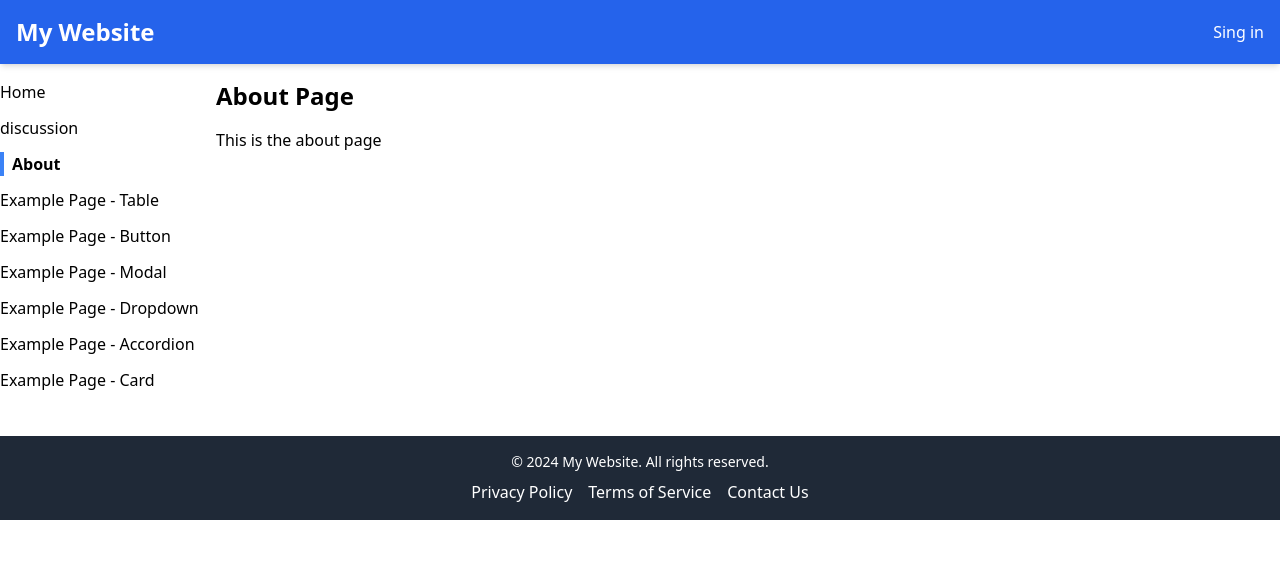
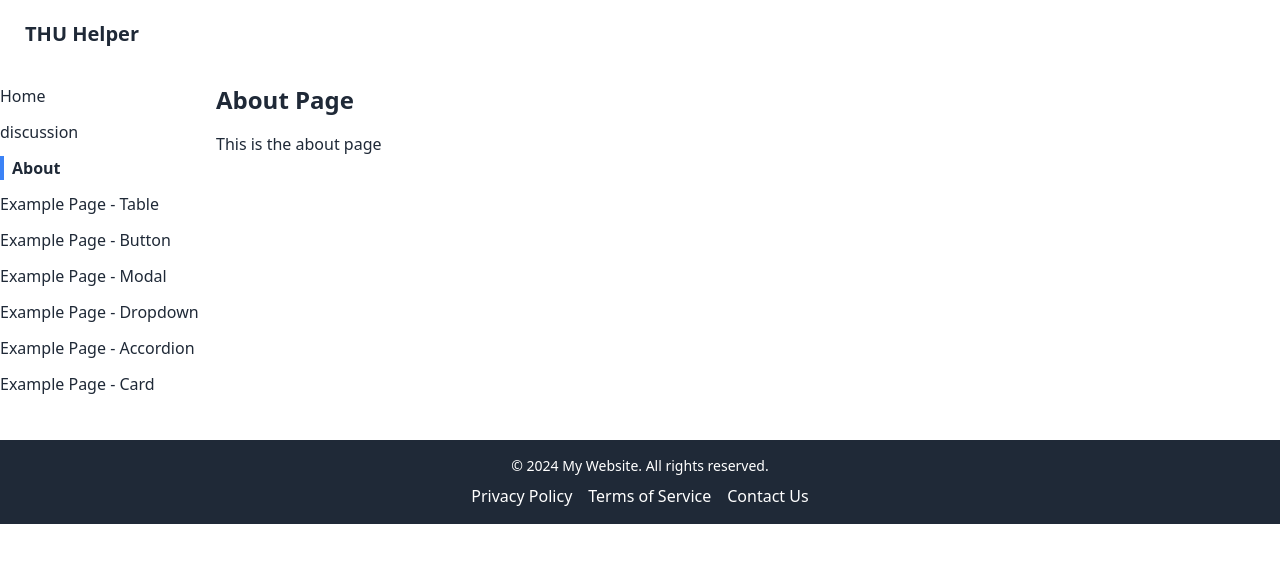
Before and after one commit to kirbeee/thu-senior-project, a React (Create React App) app in the folder frontend/: page /about in a window 1280 px wide. Shown: the top 562 px of the page. Built offline with nearby package versions, Linux system fonts and the light colour scheme.

Commit message:
init the ui library and login staff

```diff
--- a/frontend/package.json
+++ b/frontend/package.json
@@ -19,7 +19,7 @@
     "react-icons": "^5.3.0",
     "react-redux": "^9.1.0",
     "react-router-dom": "^6.26.2",
-    "react-scripts": "5.0.1",
+    "react-scripts": "^5.0.1",
     "redux": "^5.0.1",
     "tailwind-merge": "^2.5.2",
     "tailwindcss": "^3.4.9",
@@ -50,5 +50,8 @@
       "last 1 firefox version",
       "last 1 safari version"
     ]
+  },
+  "devDependencies": {
+    "daisyui": "^4.12.11"
   }
 }
--- a/frontend/src/components/Accordion.js
+++ /dev/null
@@ -1,5 +0,0 @@
-function Accordion() {
- return <div>Accordion</div>
-}
-
-export default Accordion
--- a/frontend/src/pages/Header.js
+++ b/frontend/src/pages/Header.js
@@ -3,14 +3,14 @@ import { Link } from 'react-router-dom';
 
 const Header = () => {
     return (
-        <header className="bg-blue-600 p-4 shadow-md">
-            <div className="container mx-auto flex justify-between items-center">
-                <h1 className="text-white text-2xl font-bold">My Website</h1>
-                <nav>
-                    <ul className="flex space-x-4">
+        <header className="navbar bg-base-100">
+            <div className="flex-1">
+                <a href="http://localhost:3000" className="btn btn-ghost text-xl">THU Helper</a>
+            </div>
+            <div className="flex-none">
+                    <ul className="menu menu-horizontal px-1">
                         <li><Link to="/login" key="login" className="text-white hover:text-gray-300">Sing in</Link></li>
                     </ul>
-                </nav>
             </div>
         </header>
     );
--- a/frontend/src/pages/LandingPage.js
+++ b/frontend/src/pages/LandingPage.js
@@ -1,13 +1,13 @@
 import { useEffect } from "react";
 import { useDispatch, useSelector } from "react-redux";
-import { fetchUsers } from "../store";
+import { authApi } from "../store";
 import Skeleton from "../components/Skeleton";
 
 function LandingPage() {
     const dispatch = useDispatch();
     const {isLoading, data, error} = useSelector((state) => state.users);
     useEffect(() => {
-        dispatch(fetchUsers());
+        dispatch(authApi());
     }, [dispatch]);
     if(isLoading) return <Skeleton times={6} className="h-10 w-full"/>;
     if(error) return <div>Error</div>;
--- a/frontend/src/store/index.js
+++ b/frontend/src/store/index.js
@@ -7,4 +7,4 @@ export const store = configureStore({
     }
 })
 
-export * from "./thunks/fetchUsers";
+export * from "./thunks/authApi";
--- a/frontend/src/store/slices/usersSlice.js
+++ b/frontend/src/store/slices/usersSlice.js
@@ -1,5 +1,5 @@
 import {createSlice} from "@reduxjs/toolkit";
-import {fetchUsers} from "../thunks/fetchUsers";
+import {authApi} from "../thunks/authApi";
 
 const usersSlice = createSlice({
     name: 'users',
@@ -9,14 +9,14 @@ const usersSlice = createSlice({
         error: null
     },
     extraReducers(builder) {
-        builder.addCase(fetchUsers.pending, (state, action) => {
+        builder.addCase(authApi.pending, (state, action) => {
             state.isLoading = true;
         })
-        builder.addCase(fetchUsers.fulfilled, (state, action) => {
+        builder.addCase(authApi.fulfilled, (state, action) => {
             state.isLoading = false;
             state.data = action.payload;
         })
-        builder.addCase(fetchUsers.rejected, (state, action) => {
+        builder.addCase(authApi.rejected, (state, action) => {
             state.isLoading = false;
             state.error = action.error
         })
--- /dev/null
+++ b/frontend/src/store/thunks/authApi.js
@@ -0,0 +1,34 @@
+import {createAsyncThunk} from "@reduxjs/toolkit";
+import axios from "axios";
+
+const authApi = createAsyncThunk("users/fetch", async (userId, thunkAPI) => {
+    if (!localStorage.getItem("authToken")) {
+        return thunkAPI.rejectWithValue("User is not authenticated");
+    }
+    const response = await axios.get("http://localhost:8000/dj-rest-auth/user/",{
+        headers: {
+            Authorization: `Token ${localStorage.getItem("authToken")}`
+        }
+    });
+    // DEV ONLY
+    await new Promise((resolve) => setTimeout(resolve, 1000));
+    console.log(response.data);
+    return response.data;
+});
+
+const logoutApi = createAsyncThunk("users/logout", async (userId, thunkAPI) => {
+    if (!localStorage.getItem("authToken")) {
+        return thunkAPI.rejectWithValue("User is not authenticated");
+    }
+    const response = await axios.post("http://localhost:8000/dj-rest-auth/logout/", {
+        headers: {
+            Authorization: `Token ${localStorage.getItem("authToken")}`
+        }
+    });
+    // DEV ONLY
+    await new Promise((resolve) => setTimeout(resolve, 1000));
+    console.log(response.data);
+    return response.data;
+});
+
+export {authApi , logoutApi};
--- a/frontend/src/store/thunks/fetchUsers.js
+++ /dev/null
@@ -1,12 +0,0 @@
-import {createAsyncThunk} from "@reduxjs/toolkit";
-import axios from "axios";
-
-const fetchUsers = createAsyncThunk("users/fetch", async (userId, thunkAPI) => {
-    const response = await axios.post("http://localhost:8000/account/login");
-    // DEV ONLY
-    await new Promise((resolve) => setTimeout(resolve, 1000));
-    console.log(response.data);
-    return response.data;
-});
-
-export {fetchUsers};
--- a/frontend/tailwind.config.js
+++ b/frontend/tailwind.config.js
@@ -15,5 +15,18 @@ module.exports = {
       }
     },
   },
-  plugins: [],
+  plugins: [
+      require('daisyui')
+  ],
+  // daisyUI config (optional - here are the default values)
+  daisyui: {
+    themes: ["light", "dark", "cupcake"], // false: only light + dark | true: all themes | array: specific themes like this ["light", "dark", "cupcake"]
+    darkTheme: "dark", // name of one of the included themes for dark mode
+    base: true, // applies background color and foreground color for root element by default
+    styled: true, // include daisyUI colors and design decisions for all components
+    utils: true, // adds responsive and modifier utility classes
+    prefix: "", // prefix for daisyUI classnames (components, modifiers and responsive class names. Not colors)
+    logs: true, // Shows info about daisyUI version and used config in the console when building your CSS
+    themeRoot: ":root", // The element that receives theme color CSS variables
+  },
 }
```
Also changed, not shown: frontend/src/components/Card.js (deleted), frontend/src/components/UserInformation.js (added), 2 other files (tests, documents, lock files or other folders).
